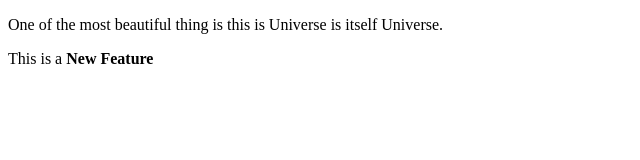
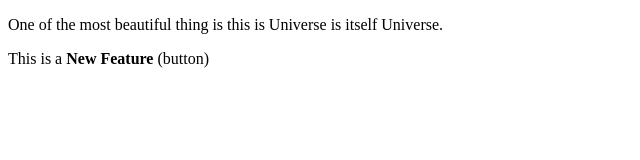
Before and after one commit to KohinoorKumar/Localrepo, a plain HTML site: page index.html in a window 1280 px wide. Shown: the full height of the page, 0-640 px from the left. Drawn offline with Linux system fonts and the light colour scheme.

Commit message:
Add Button

```diff
--- a/index.html
+++ b/index.html
@@ -7,6 +7,6 @@
 </head>
 <body>
     <p> One of the most beautiful thing is this is Universe is itself Universe.</p>
-    <P> This is a <b>New Feature</b>  </P>
+    <P> This is a <b>New Feature</b> (button) </P>
 </body>
 </html>
```
